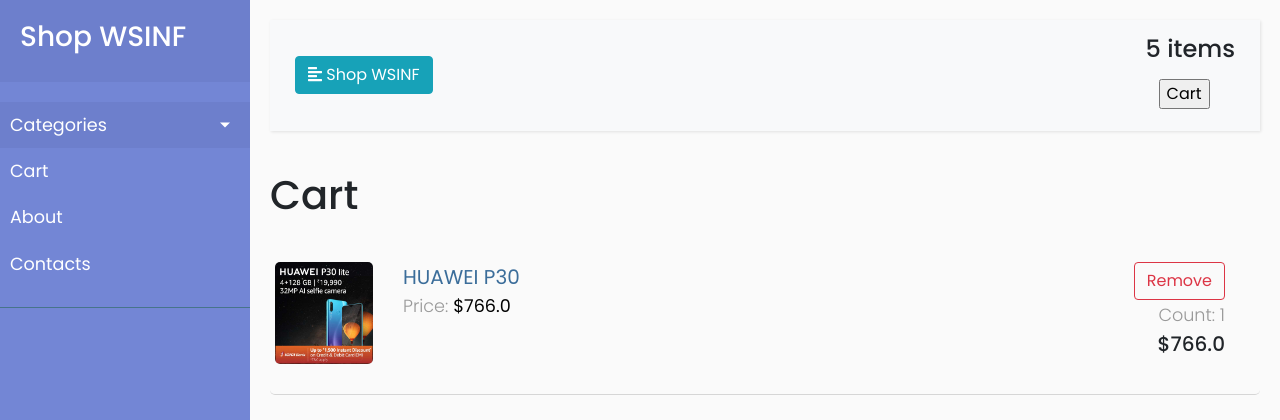
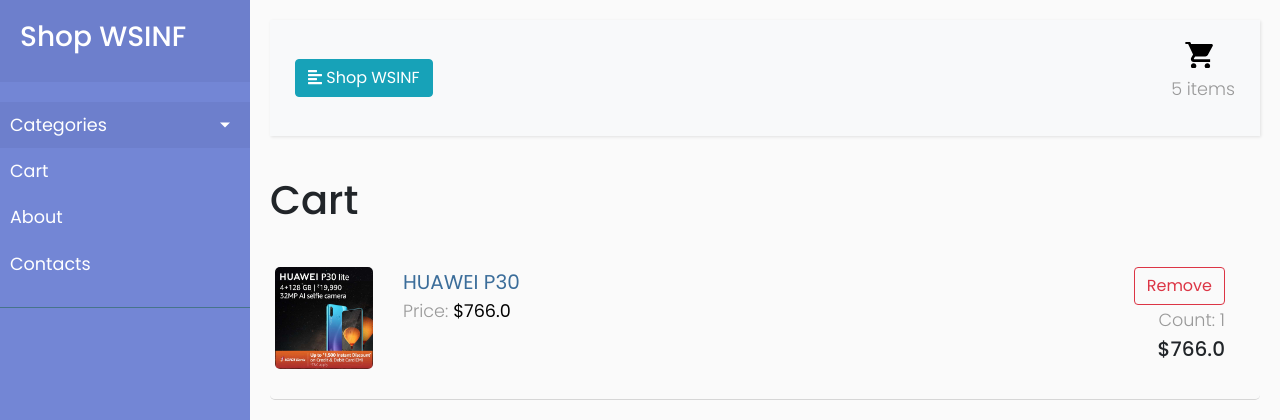
Before and after one commit to AlieksieievYurii/ShopDjango, a Django app: page /cart/ in a window 1280 px wide. Shown: the top 420 px of the page. Run offline with Django 3.2, Linux system fonts and the light colour scheme; data comes from the database, SQL or seed files in the repository; some libraries are stand-ins or nearby versions.

Commit message:
Changed navbar cart

```diff
--- a/shop/static/shop/style.css
+++ b/shop/static/shop/style.css
@@ -37,6 +37,19 @@
     box-shadow: none;
     outline: none !important;
     border: none;
+}
+.navbar__cart {
+
+}
+.navbar__cart button {
+    cursor: pointer;
+    color: transparent;
+    background-color: transparent;
+    border: none;
+    background-image: url("/static/shop/img/shopping_cart.svg");
+    background-repeat: no-repeat;
+    background-position: 50%;
+    background-size: cover;
 }
 
 .line {
--- a/shop/templates/shop/base_template.html
+++ b/shop/templates/shop/base_template.html
@@ -68,15 +68,16 @@
                         <span>Shop WSINF</span>
                     </button>
 
-                        <div style="display: inline">
+                        <div class="navbar__cart">
+                            <form action="/cart/" method="GET" class="btn">
+                                <button type="submit" name="Cart" value="Cart"> Lol</button>
+                            </form>
+
                             {% if count_goods_in_cart %}
-                                <h4>{{ count_goods_in_cart }} items</h4>
+                                <p>{{ count_goods_in_cart }} items</p>
                             {% else %}
-                                <h4>cart is empty</h4>
+                                <p>cart is empty</p>
                             {% endif %}
-                            <form action="/cart/" method="GET" class="btn">
-                                <input type="submit" name="Cart" value="Cart">
-                            </form>
                         </div>
                     </div>
             </nav>
```
Also changed, not shown: shop/static/shop/img/shopping_cart.svg (added).
